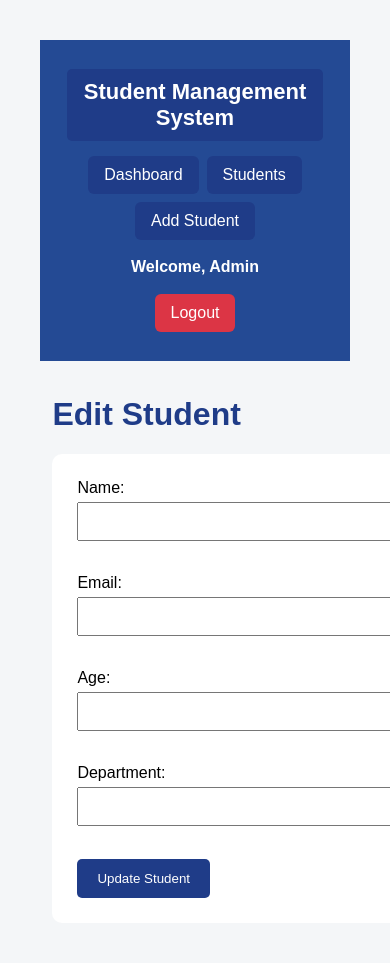
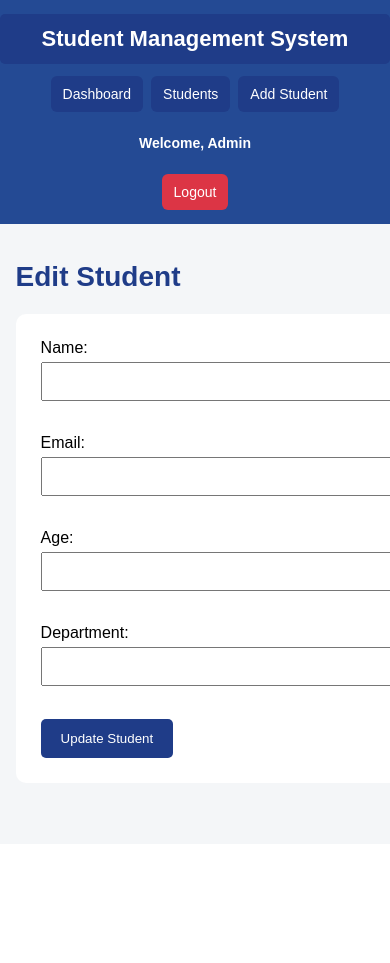
Before and after one commit to abbask141/student-management-system, a Flask app: page /edit/1 in a window 390 px wide; the page is wider, and only the part inside the window is pictured. After the commit the page ends 758 px from the top of that part, so only its background shows below. Run offline with Flask 3, Linux system fonts and the light colour scheme; a user stored in the database is signed in; data that the repository does not hold is empty; some libraries are stand-ins or nearby versions.

Commit message:
Fix mobile layout

```diff
--- a/static/style.css
+++ b/static/style.css
@@ -256,151 +256,229 @@
     background-color: #172f6b;
 }
 
-@media (max-width: 768px) {
+/* =========================
+   MOBILE RESPONSIVE DESIGN
+   ========================= */
 
-    /* Dashboard */
-    .dashboard {
-        flex-direction: column;
+@media screen and (max-width: 768px) {
+
+    /* Prevent the whole page from moving sideways */
+    html,
+    body {
+        width: 100%;
+        max-width: 100%;
+        overflow-x: hidden;
+        margin: 0;
+        padding: 0;
     }
 
-    .dashboard-card {
-        width: 100%;
+    /* =========================
+       NAVBAR
+       ========================= */
+
+    .navbar {
+        width: 100% !important;
+        box-sizing: border-box;
+        margin: 0;
+        padding: 15px 10px;
+    }
+
+    .nav-container {
+        width: 100% !important;
+        max-width: 100% !important;
+        box-sizing: border-box;
+
+        display: flex !important;
+        flex-direction: column !important;
+
+        align-items: stretch !important;
+        justify-content: center !important;
+
+        gap: 12px;
+        padding: 0 !important;
+        margin: 0 !important;
+    }
+
+    .nav-logo {
+        width: 100% !important;
+        box-sizing: border-box;
+
+        display: block;
+        text-align: center;
+
+        font-size: 22px !important;
+        padding: 12px !important;
+        margin: 0 !important;
+    }
+
+    .nav-links {
+        width: 100% !important;
+        box-sizing: border-box;
+
+        display: flex !important;
+        flex-wrap: wrap !important;
+
+        justify-content: center !important;
+        align-items: center !important;
+
+        gap: 8px;
+        margin: 0 !important;
+        padding: 0 !important;
+    }
+
+    .nav-links a {
+        box-sizing: border-box;
+        font-size: 14px !important;
+        padding: 10px 12px !important;
+        margin: 0 !important;
+    }
+
+    .nav-welcome {
+        width: 100% !important;
+        text-align: center;
+        font-size: 14px !important;
+        margin: 5px 0 !important;
+    }
+
+    .logout-btn {
+        padding: 10px 15px !important;
+    }
+
+
+    /* =========================
+       MAIN CONTENT
+       ========================= */
+
+    .container {
+        width: 92% !important;
+        max-width: 92% !important;
+
+        margin: 20px auto !important;
+        padding: 0 !important;
+
         box-sizing: border-box;
     }
 
 
     /* =========================
-       Navbar
+       HEADINGS
        ========================= */
 
-    .navbar {
-        width: 100%;
-        box-sizing: border-box;
+    h1 {
+        font-size: 28px !important;
+        line-height: 1.3;
     }
 
-    .nav-container {
-        width: 100%;
-        box-sizing: border-box;
-        flex-direction: column;
-        align-items: center;
-        gap: 15px;
-        padding: 15px;
-    }
-
-    .nav-logo {
-        width: 100%;
-        text-align: center;
-        box-sizing: border-box;
-        font-size: 24px;
-    }
-
-    .nav-links {
-        width: 100%;
-        display: flex;
-        flex-wrap: wrap;
-        justify-content: center;
-        align-items: center;
-        gap: 8px;
-        box-sizing: border-box;
-    }
-
-    .nav-links a {
-        font-size: 14px;
-        padding: 10px 12px;
-        box-sizing: border-box;
-    }
-
-    .nav-welcome {
-        font-size: 14px;
-        text-align: center;
-        width: 100%;
-    }
-
-    .logout-btn {
-        font-size: 14px;
-        padding: 10px 15px;
+    h2 {
+        font-size: 24px !important;
     }
 
 
     /* =========================
-       Main Container
+       SEARCH
        ========================= */
 
-    .container {
-        width: 92%;
-        max-width: 100%;
-        margin: 20px auto;
+    .search-container {
+        width: 100% !important;
+        box-sizing: border-box;
+    }
+
+    .search-container form {
+        width: 100% !important;
+
+        display: flex !important;
+        flex-direction: column !important;
+
+        gap: 10px;
+    }
+
+    .search-container input {
+        width: 100% !important;
+        box-sizing: border-box;
+    }
+
+    .search-btn,
+    .clear-btn {
+        width: 100% !important;
+        box-sizing: border-box;
+
+        text-align: center;
+    }
+
+
+    /* =========================
+       STUDENT TABLE
+       ========================= */
+
+    .table-container {
+        display: block !important;
+
+        width: 100% !important;
+        max-width: 100% !important;
+
+        overflow-x: auto !important;
+        overflow-y: hidden;
+
+        box-sizing: border-box;
+
+        -webkit-overflow-scrolling: touch;
+    }
+
+    .student-table {
+        width: 750px !important;
+        min-width: 750px !important;
+
+        max-width: none !important;
+
+        table-layout: auto;
+    }
+
+    .student-table th,
+    .student-table td {
+        white-space: nowrap !important;
+        padding: 12px !important;
+    }
+
+
+    /* =========================
+       DASHBOARD
+       ========================= */
+
+    .dashboard {
+        width: 100%;
+        flex-direction: column !important;
+    }
+
+    .dashboard-card {
+        width: 100% !important;
         box-sizing: border-box;
     }
 
 
     /* =========================
-       Search
+       FORMS
        ========================= */
 
-    .search-container form {
-        flex-direction: column;
-    }
-
-    .search-container input {
-        width: 100%;
-        box-sizing: border-box;
-    }
-
-    .search-btn,
-    .clear-btn {
-        width: 100%;
-        text-align: center;
+    input,
+    select,
+    textarea {
+        max-width: 100% !important;
         box-sizing: border-box;
     }
 
 
     /* =========================
-       Student Table
-       ========================= */
-
-    .table-container {
-        width: 100%;
-        max-width: 100%;
-        overflow-x: auto;
-        overflow-y: hidden;
-        -webkit-overflow-scrolling: touch;
-        box-sizing: border-box;
-    }
-
-    .student-table {
-        min-width: 650px;
-        width: 650px;
-    }
-
-    .student-table th,
-    .student-table td {
-        white-space: nowrap;
-        padding: 10px;
-    }
-
-
-    /* =========================
-       Forms
-       ========================= */
-
-    input,
-    select,
-    textarea {
-        max-width: 100%;
-        box-sizing: border-box;
-    }
-
-
-    /* =========================
-       Pagination
+       PAGINATION
        ========================= */
 
     .pagination {
-        display: flex;
-        justify-content: center;
-        align-items: center;
-        flex-wrap: wrap;
+        display: flex !important;
+
+        justify-content: center !important;
+        align-items: center !important;
+
+        flex-wrap: wrap !important;
+
         gap: 10px;
     }
 
```
